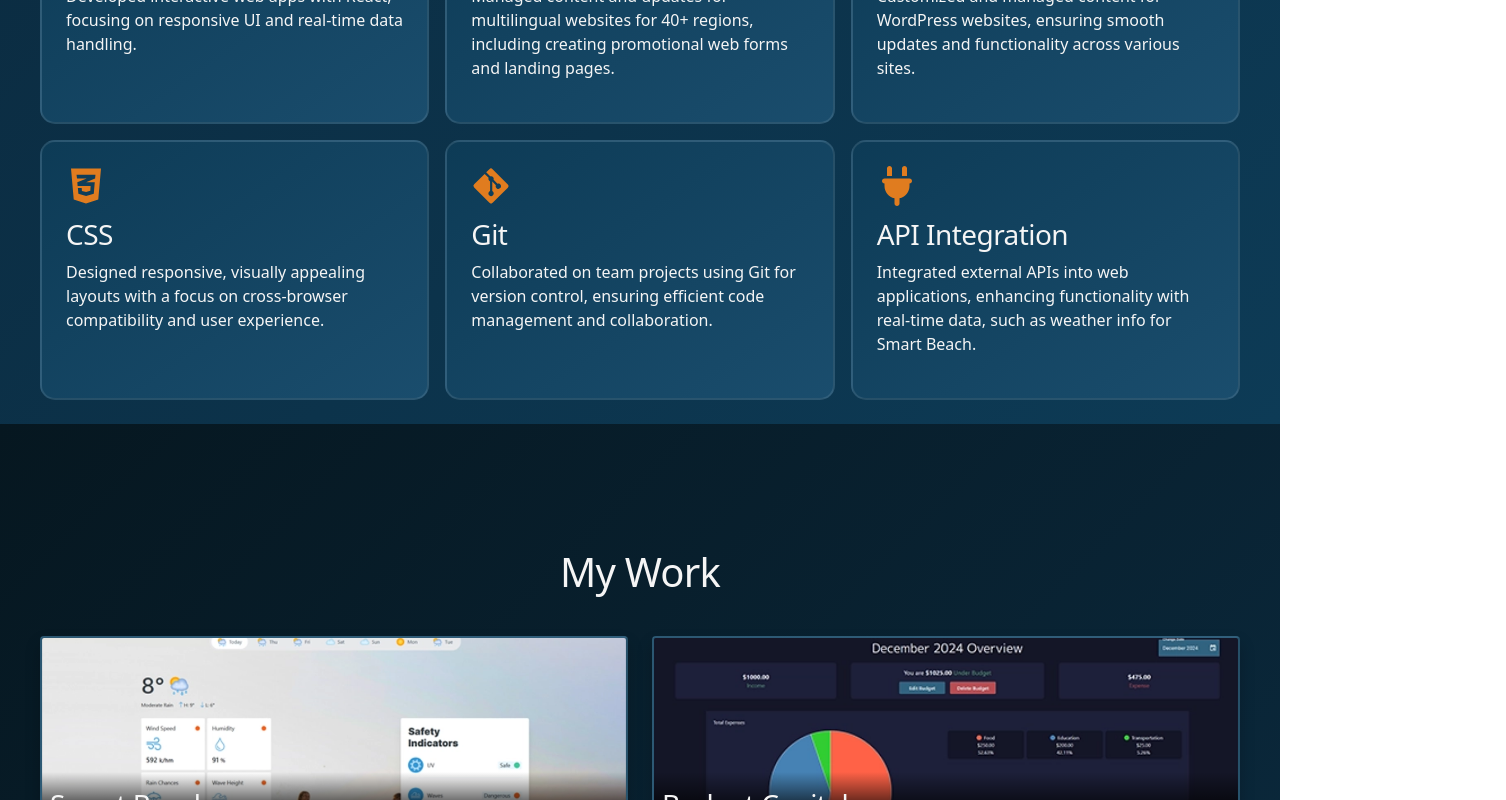
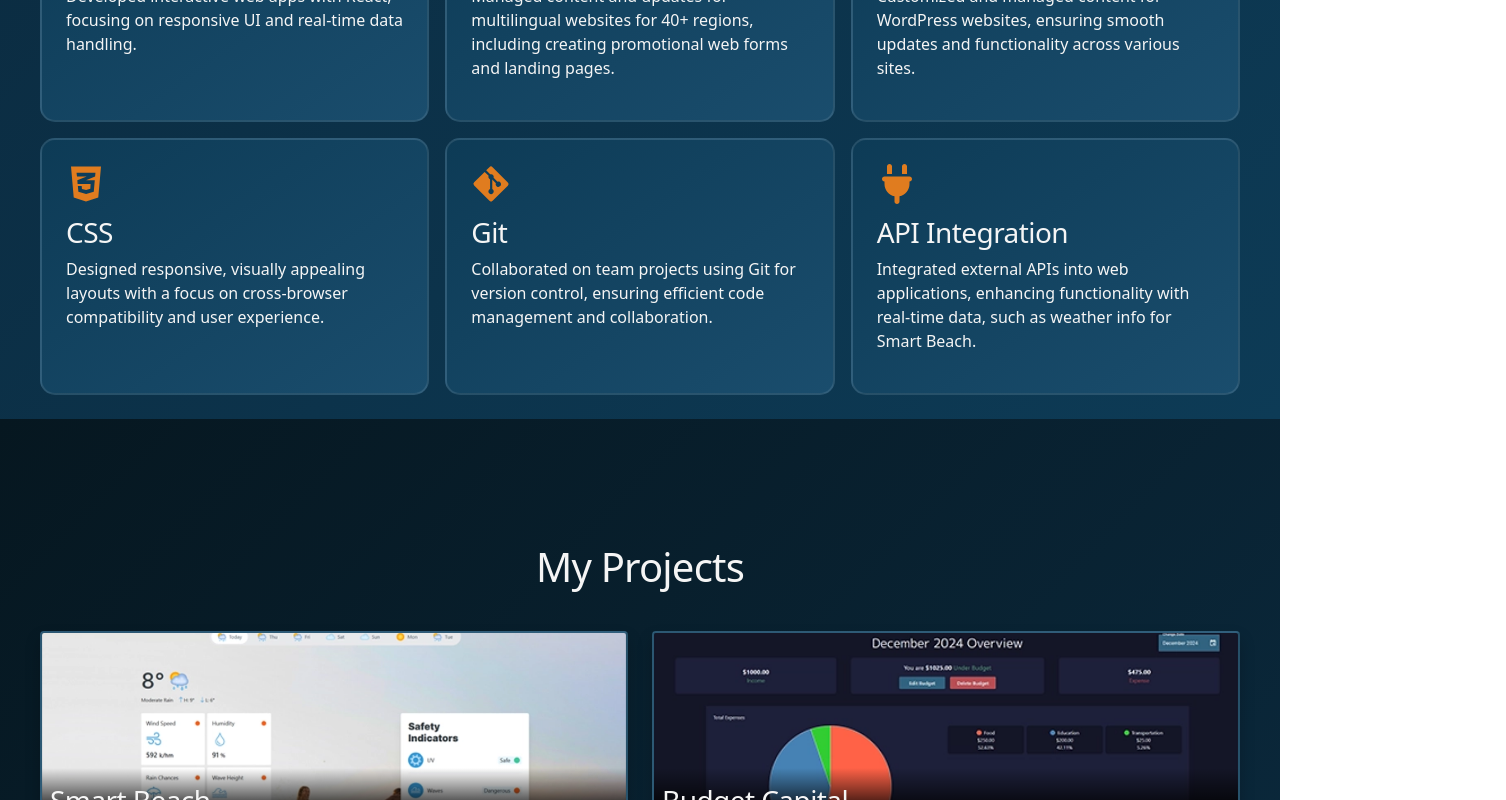
Before and after one commit to Jenna-Deamer/Portfolio, a React (Vite) app: page / in a window 1280 px wide. Shown: the part 1040-1840 px from the top of the page, 1506 px wide, since content can reach past the window. Built offline with nearby package versions, Linux system fonts and the light colour scheme.

Commit message:
Update section titles

```diff
--- a/src/components/Projects.jsx
+++ b/src/components/Projects.jsx
@@ -10,7 +10,7 @@ function Projects() {
 
   return (
       <section id="projects">
-        <h2>My Work</h2>
+        <h2>My Projects</h2>
         <div className="projects-container">
           {projectCards.map((card, index) => (
             <article key={index} className="projects-card">
--- a/src/components/Skills.jsx
+++ b/src/components/Skills.jsx
@@ -5,7 +5,7 @@ function Skills() {
     return (
         <section id="skills">
             <h2>Technical Expertise</h2>
-            <div className="skills-wrapper">
+
                 <div className="skills-container">
                     {SkillCards.map((card, index) => (
                         <article key={index} className="skill-card">
@@ -17,7 +17,7 @@ function Skills() {
                         </article>
                     ))}
                 </div>
-            </div>
+
         </section>
 
     )
--- a/src/index.css
+++ b/src/index.css
@@ -147,7 +147,6 @@ small {
       --font-size-small: 0.8rem;
     }
 
-    /* Adjust line heights for better readability on mobile */
     body {
       line-height: var(--line-height-body);
     }
--- a/src/styles/Skills.css
+++ b/src/styles/Skills.css
@@ -2,19 +2,15 @@
     min-height: 80vh;
     scroll-margin-top: 80px;
 }
-#skills h2{
+
+#skills h2 {
     text-align: center;
     margin-bottom: 2rem;
 }
+
 .skills-container .skill-card {
     animation: fadeInUp 1.5s ease-out 0.2s;
 }
-.skills-wrapper{
-    display: flex;
-    justify-content: center;
-    align-items: center;
-}
-
 
 .skills-container {
     max-width: 1200px;
@@ -29,26 +25,11 @@
     background: linear-gradient(145deg, var(--mid-blue), var(--light-blue));
     padding: 1.5rem;
     border-radius: 15px;
-    min-height: 260px;
     transition: transform 0.4s cubic-bezier(0.175, 0.885, 0.32, 1.275),
         opacity 0.4s cubic-bezier(0.175, 0.885, 0.32, 1.275);
     border: 2px solid rgba(255, 255, 255, 0.1);
     position: relative;
-    overflow: hidden;
-}
 
-.skill-card::before {
-    content: '';
-    position: absolute;
-    top: -50%;
-    left: -50%;
-    width: 200%;
-    height: 200%;
-    background: radial-gradient(circle, rgba(255,255,255,0.1) 0%, transparent 50%);
-    opacity: 0;
-    transition: opacity 0.4s ease;
-    pointer-events: none;
-    transform: rotate(30deg);
 }
 
 .skill-card:hover {
@@ -60,9 +41,25 @@
     border-color: var(--action-color);
 }
 
+/*Shine effect*/
+.skill-card::before {
+    content: '';
+    position: absolute;
+    top: -50%;
+    left: -50%;
+    width: 200%;
+    height: 200%;
+    background: radial-gradient(circle, rgba(255, 255, 255, 0.1) 0%, transparent 50%);
+    opacity: 0;
+    transition: opacity 0.4s ease;
+    pointer-events: none;
+    transform: rotate(30deg);
+}
+
 .skill-card:hover::before {
     opacity: 1;
 }
+
 
 .icon {
     margin-bottom: .5rem;
@@ -76,16 +73,19 @@
     transform-origin: center;
 
 }
+
 .skill-card:hover .icon svg {
     transform: rotate(6deg) scale(1.2) translateY(-2px);
     filter: drop-shadow(0 6px 8px rgba(0, 0, 0, 0.3));
 }
+
 /*Animations*/
 @keyframes fadeInUp {
     from {
         opacity: 0;
         transform: translateY(20px);
     }
+
     to {
         opacity: 1;
         transform: translateY(0);
@@ -105,4 +105,5 @@
     .skills-container {
         grid-template-columns: 1fr;
     }
+
 }
```
Lines whose indentation alone changed are shown as unchanged.
